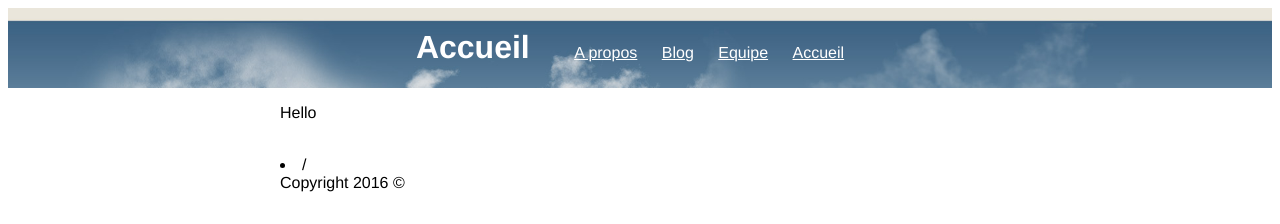
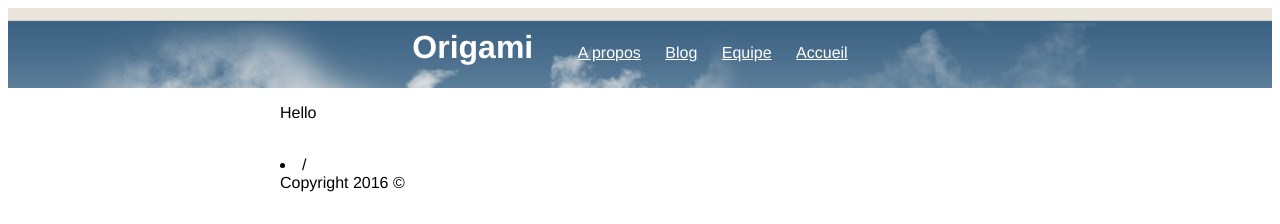
Before and after one commit to JohanJB/Flatfile-1, a Jekyll site: the page built from index.md, in a window 1280 px wide. Shown: the top 224 px of the page. Built offline with Jekyll 4.4.1, drawn with Linux system fonts in a browser that asks for light colours.

Commit message:
Update header.html

```diff
--- a/_includes/header.html
+++ b/_includes/header.html
@@ -1,6 +1,6 @@
 <header>
     <div class="wrapper">
-        <h1>Accueil</h1>
+        <h1>Origami</h1>
         <nav>
             <ul>
                 {% for page in site.pages %}
```
